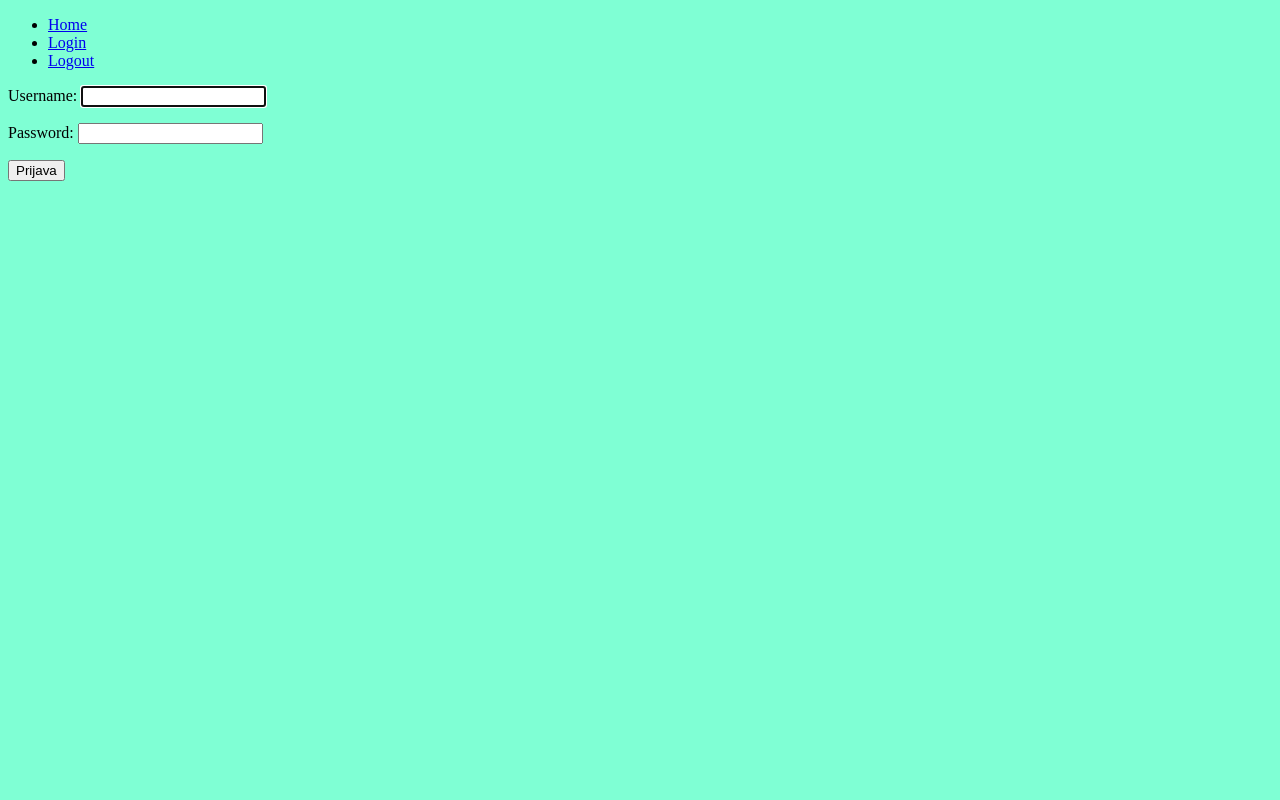
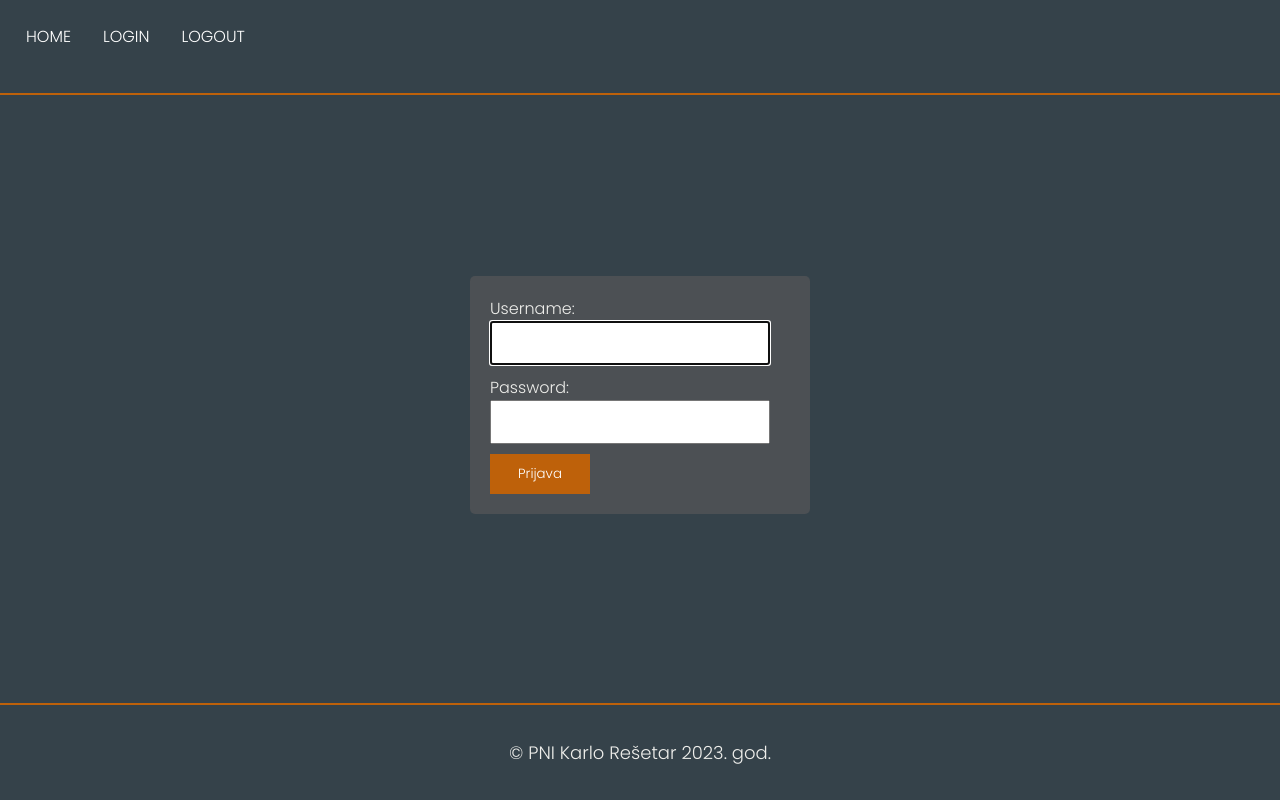
Before and after one commit to karloresetar/Student-Enrollment-System, a Django app: page /login/ in a window 1280 px wide. Run offline with Django 4.2, Linux system fonts and the light colour scheme.

Commit message:
added css to base and login

```diff
--- a/myProject/myApp/static/style.css
+++ b/myProject/myApp/static/style.css
@@ -1,3 +1,128 @@
-body{
-    background-color: aquamarine;
+* {
+    margin: 0;
+    padding: 0;
+    font-family: 'Poppins', sans-serif;
 }
+
+body {
+    display: flex;
+    flex-direction: column;
+    min-height: 100vh;
+    background-color: #35424a;
+    font-size: 16px;
+    overflow-x: hidden;
+}
+
+h1, h2, h3 {
+    text-transform: uppercase;
+    color: rgb(238, 238, 235);
+}
+
+p {
+    color: rgb(238, 238, 235);
+}
+
+a {
+    color: rgb(190, 97, 10);
+}
+
+header {
+    display: flex;
+    justify-content: space-between;
+    align-items: center;
+    padding: 10px;
+    border-bottom: 2px solid rgb(190, 97, 10);
+}
+
+header a {
+    color: rgb(238, 238, 235);
+}
+
+footer {
+    margin-top: auto;
+    border-top: 2px solid rgb(190, 97, 10);
+    flex-shrink: 0;
+}
+
+footer p {
+    display: flex;
+    justify-content: center;
+    padding: 34px;
+    font-size: 18px;
+    font-weight: 400;
+    color: rgb(238, 238, 235);
+}
+
+ul {
+    display: flex;
+    justify-content: space-between;
+    list-style-type: none;
+    margin-bottom: 20px;
+    padding: 0;
+    overflow: hidden;
+    text-transform: uppercase;
+    color: rgb(238, 238, 235);
+}
+
+li {
+    display: inline;
+}
+
+li:first-child {
+    margin-right: auto;
+}
+
+li:last-child {
+    margin-left: auto;
+}
+
+li a {
+    display: block;
+    color: white;
+    text-align: center;
+    padding: 14px 16px;
+    text-decoration: none;
+}
+
+li a:hover {
+    background-color: #111;
+}
+
+/* Login form */
+.center {
+    display: flex;
+    justify-content: center;
+    align-items: center;
+    min-height: calc(100vh - 200px); /* Adjust this value according to your footer's height */
+}
+
+.form-container {
+    width: 300px;
+    background-color: #645e5e7a;
+    padding: 20px;
+    border-radius: 5px;
+}
+
+form {
+    display: flex;
+    flex-direction: column;
+}
+
+input[type="text"],
+input[type="password"] {
+    padding: 10px;
+    margin-bottom: 10px;
+}
+
+input[type="submit"] {
+    width: 100px;
+    padding: 10px 20px;
+    background-color:rgb(190, 97, 10);
+    color: white;
+    border: none;
+    cursor: pointer;
+}
+
+input[type="submit"]:hover {
+    background-color:rgb(165, 86, 12);
+}
--- a/myProject/myApp/templates/base.html
+++ b/myProject/myApp/templates/base.html
@@ -12,13 +12,22 @@
     <title>Document</title>
 </head>
 <body>
-    <nav><ul>
-        <li><a href="{% url 'home' %}">Home</a></li>
-        <li><a href="{% url 'login' %}">Login</a></li>
-        <li><a href="{% url 'logout' %}">Logout</a></li>
-    </ul></nav>
+    <header>
+        <nav>
+            <ul>
+                <li><a href="{% url 'home' %}">Home</a></li>
+                <li><a href="{% url 'login' %}">Login</a></li>
+                <li><a href="{% url 'logout' %}">Logout</a></li>
+            </ul>
+        </nav>
+    </header>
 
     {% block content %}{% endblock %}
 
+    <footer>
+        <p>
+            © PNI Karlo Rešetar 2023. god.
+        </p>
+    </footer>
 </body>
 </html>
--- a/myProject/myApp/templates/login.html
+++ b/myProject/myApp/templates/login.html
@@ -1,6 +1,10 @@
 {% extends 'base.html' %} {% block content %}
-<form method="post">
-    {{form.as_p}} {% csrf_token %}
-    <input class='mysubmit' type="submit" value="Prijava"/>
-</form>
+<div class="center">
+    <div class="form-container">
+        <form method="post">
+            {{ form.as_p }} {% csrf_token %}
+            <input class="mysubmit" type="submit" value="Prijava" />
+        </form>
+    </div>
+</div>
 {% endblock %}
```
